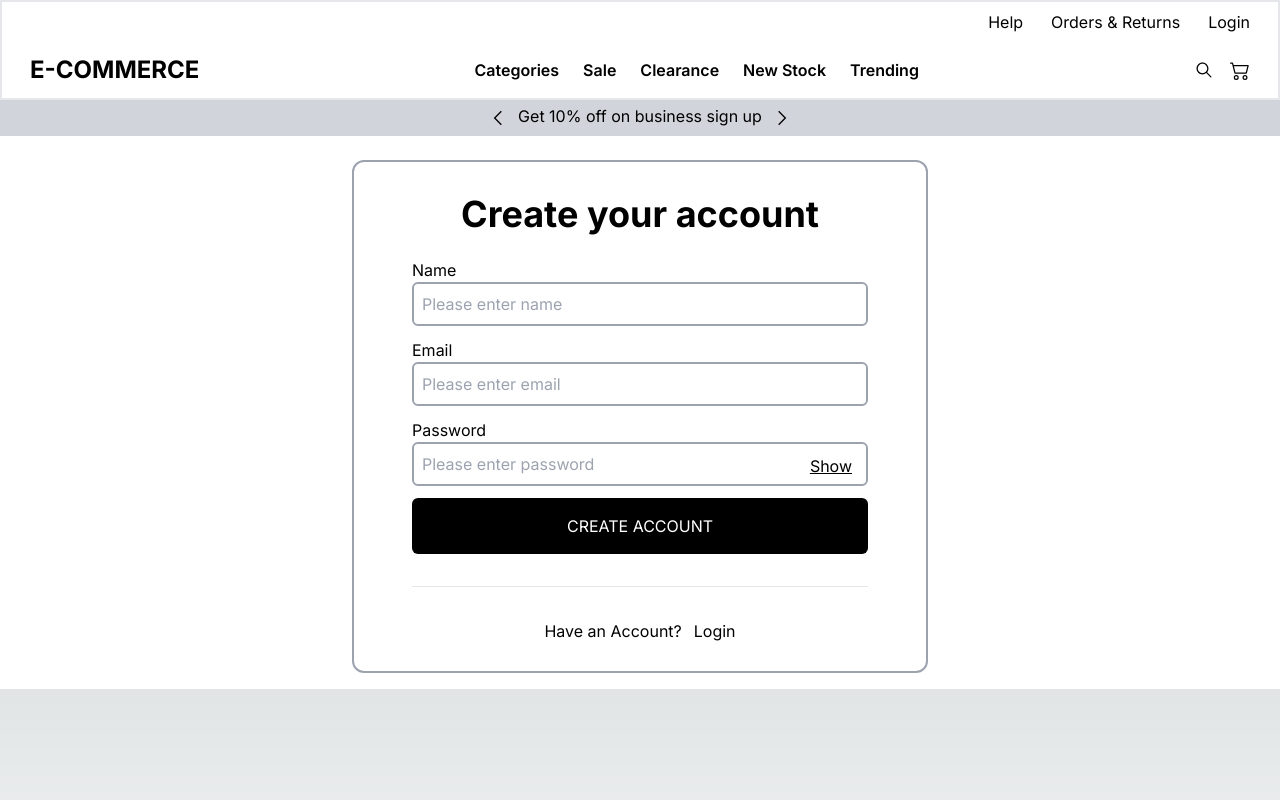
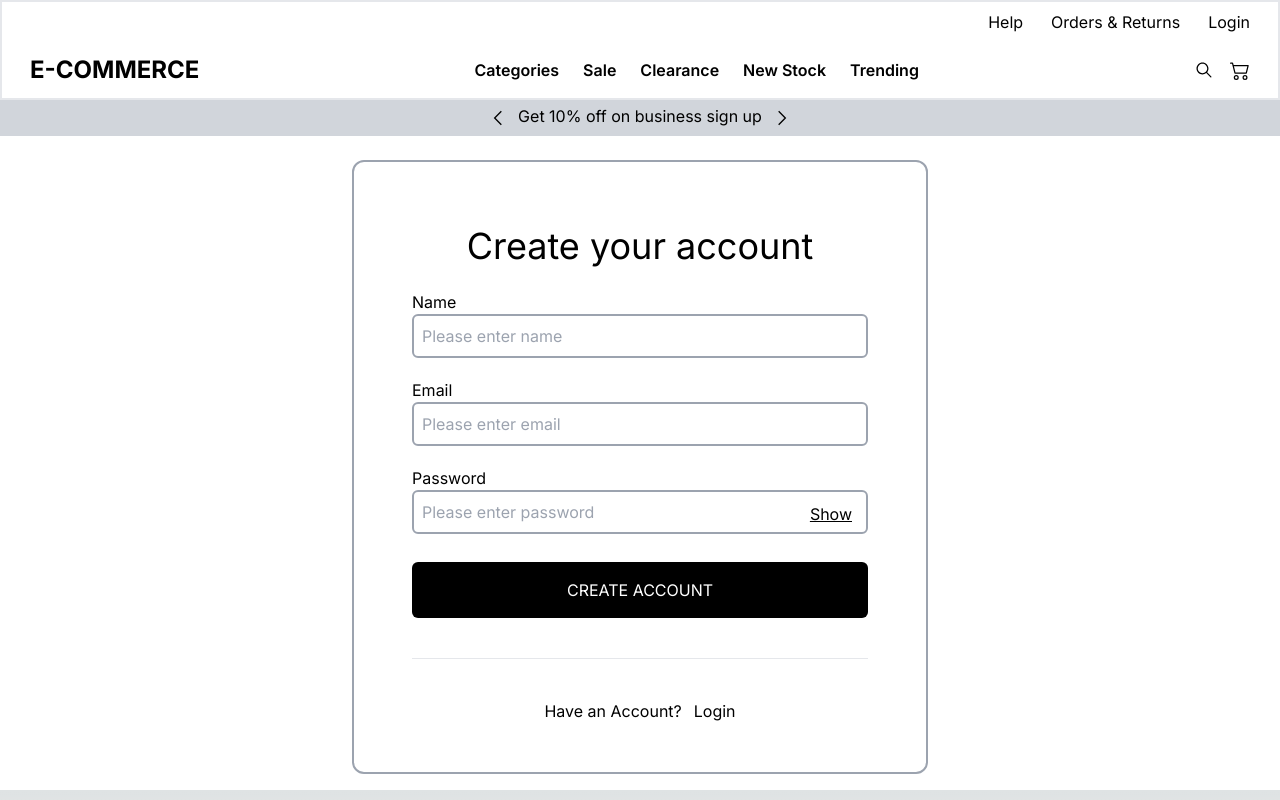
Before and after one commit to mohdasifabid/e-commerce-app, a Next.js app: page /create-account in a window 1280 px wide. Built offline with nearby package versions, Linux system fonts and the light colour scheme.

Commit message:
CSS : adjust singuUp's layout

```diff
--- a/app/ui/signUp.tsx
+++ b/app/ui/signUp.tsx
@@ -28,16 +28,16 @@ export const SignUp = (props: any) => {
       email,
       password,
     });
-    if(res.status === 201){
-      localStorage.setItem("authToken",res.data.token)
-      localStorage.setItem("userName",res.data.newUser.name)
-      router.push("/home")
+    if (res.status === 201) {
+      localStorage.setItem("authToken", res.data.token);
+      localStorage.setItem("userName", res.data.newUser.name);
+      router.push("/home");
     }
   };
   return (
-    <div className="flex flex-col items-center border-2 border-gray-400 rounded-xl pl-12 pr-12 pb-4 w-576">
-      <p className="text-4xl font-bold pb-6 pt-8">Create your account</p>
-      <div className="flex flex-col gap-8">
+    <div className="flex flex-col items-center border-2 border-gray-400 rounded-xl pl-12 pr-12 pb-4 w-576 h-614">
+      <p className="text-4xl font-600 pb-6 pt-16">Create your account</p>
+      <div className="flex flex-col gap-10">
         <Input
           placeholder="Please enter name"
           label="Name"
@@ -57,8 +57,10 @@ export const SignUp = (props: any) => {
           type="password"
           setter={setPassword}
         />
-        <Button btnName="CREATE ACCOUNT" onClick={createAccountHandler} />
-        <hr />
+        <span className="pt-2">
+          <Button btnName="CREATE ACCOUNT" onClick={createAccountHandler} />
+        </span>
+        <hr/>
         <p className="flex justify-center pb-3 gap-3">
           Have an Account?{" "}
           <a className="cursor-pointer" onClick={handleNavigationToSignInPage}>
```
